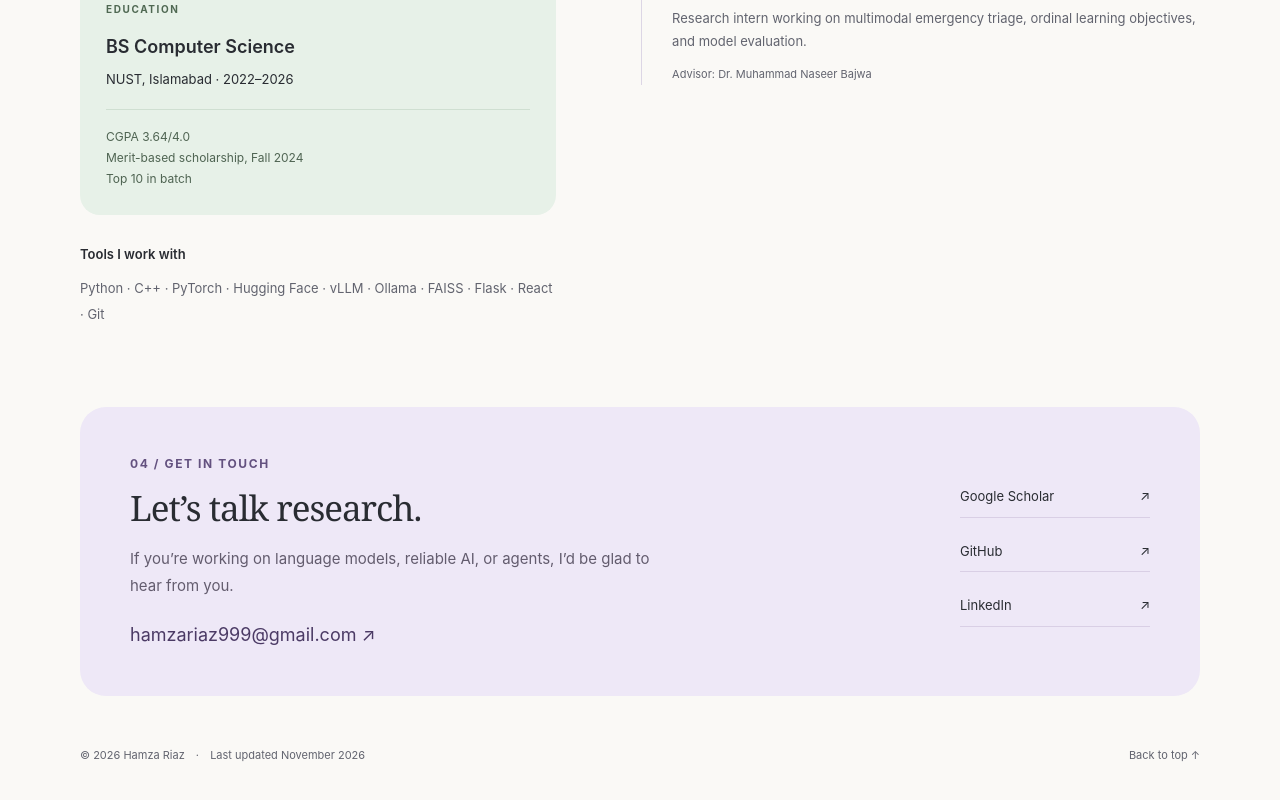
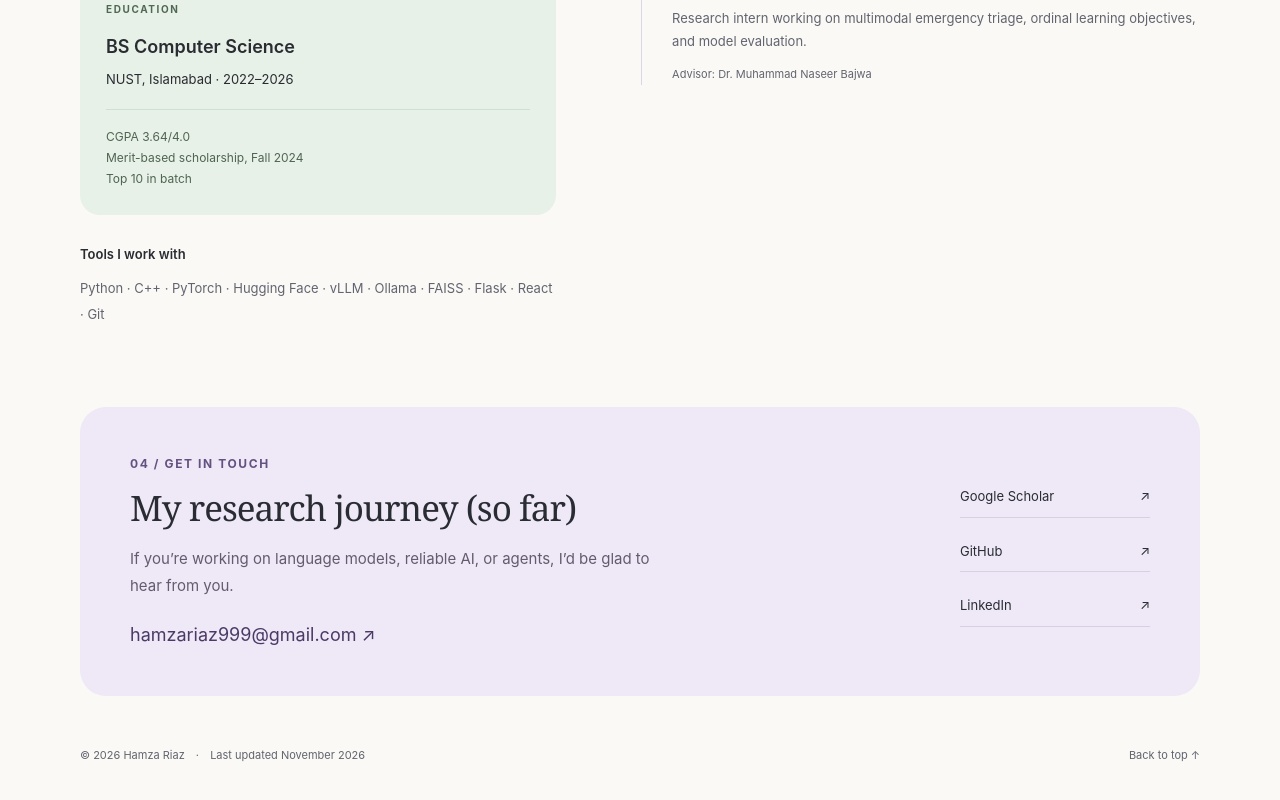
Before and after one commit to hamzariaz970/hamzariaz970.github.io, a plain HTML site: page index.html in a window 1280 px wide. Shown: the part 4547-5347 px from the top of the page. Drawn offline with Linux system fonts and the light colour scheme.

Commit message:
Rename research contact heading

```diff
--- a/index.html
+++ b/index.html
@@ -177,7 +177,7 @@
     </section>
 
     <section id="contact" class="contact-section wrap" aria-labelledby="contact-title">
-      <div><p class="eyebrow section-number">04 / Get in touch</p><h2 id="contact-title">Let’s talk research.</h2><p>If you’re working on language models, reliable AI, or agents, I’d be glad to hear from you.</p><a class="email-link" href="mailto:hamzariaz999@gmail.com">hamzariaz999@gmail.com <span aria-hidden="true">↗</span></a></div>
+      <div><p class="eyebrow section-number">04 / Get in touch</p><h2 id="contact-title">My research journey (so far)</h2><p>If you’re working on language models, reliable AI, or agents, I’d be glad to hear from you.</p><a class="email-link" href="mailto:hamzariaz999@gmail.com">hamzariaz999@gmail.com <span aria-hidden="true">↗</span></a></div>
       <div class="contact-profiles"><a href="https://scholar.google.com/citations?user=5EgASuIAAAAJ">Google Scholar <span aria-hidden="true">↗</span></a><a href="https://github.com/hamzariaz970">GitHub <span aria-hidden="true">↗</span></a><a href="https://www.linkedin.com/in/hamzariaz970/">LinkedIn <span aria-hidden="true">↗</span></a></div>
     </section>
   </main>
```
